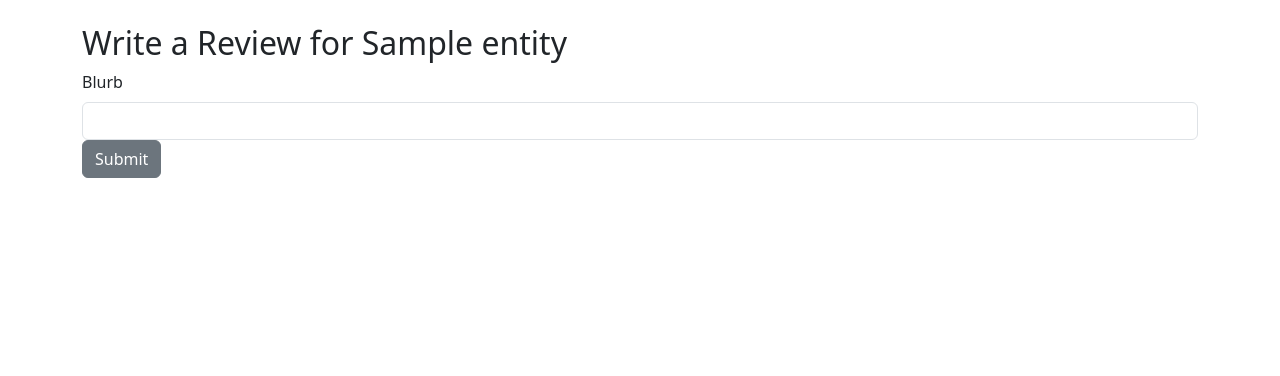
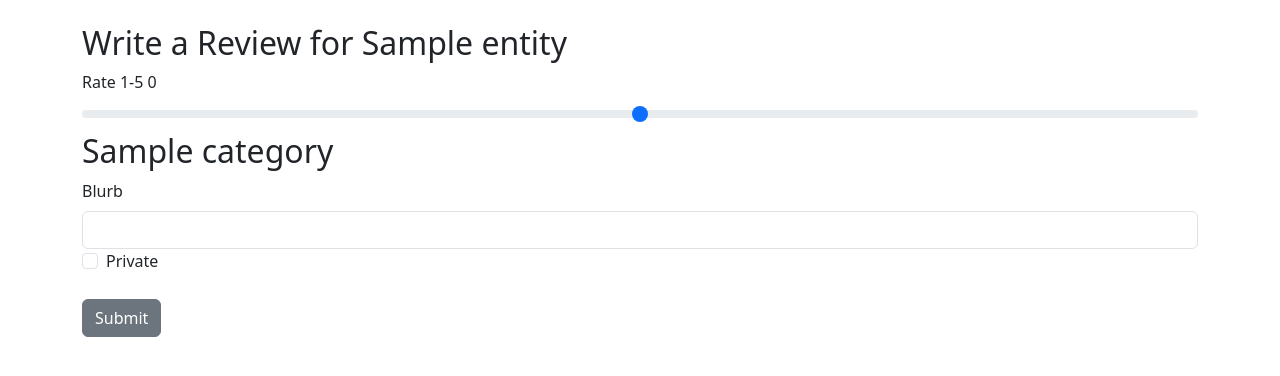
Before and after one commit to rohansachdeva1/TheReview, a Django app: template thereview/reviews/templates/reviews/write_review.html in a window 1280 px wide. Shown: the part 50-426 px from the top of the page. Run offline with Django 4.2, Linux system fonts and the light colour scheme; the template is opened without the code that fills it: most values are stand-ins (such as "Sample title", 1, 10 or a date in 2020).

Commit message:
got final rating, blurb and privacy toggle done for reviews

```diff
--- a/thereview/content/models.py
+++ b/thereview/content/models.py
@@ -1,5 +1,6 @@
 from django.db import models
 from django.contrib.auth.models import User
+from django.db.models.signals import pre_save
 
 # Create your models here.
 class Medium(models.Model):
@@ -92,8 +93,8 @@ class Actor(models.Model):
         return self.name
 
 class EntityActor(models.Model):
-    entity = models.ForeignKey(Entity, on_delete=models.CASCADE)
-    actor = models.ForeignKey(Actor, on_delete=models.CASCADE)
+    entity = models.ForeignKey(Entity, on_delete=models.DO_NOTHING)
+    actor = models.ForeignKey(Actor, on_delete=models.DO_NOTHING)
     as_character = models.CharField(max_length=500, null=True, blank=True)
 
     def __str__(self):
--- a/thereview/reviews/templates/reviews/write_review.html
+++ b/thereview/reviews/templates/reviews/write_review.html
@@ -7,9 +7,30 @@
 <form method="POST" action="{% url 'write_review' entity.id %}" enctype="multipart/form-data">
     {% csrf_token %}
     <div>
+        <label for="score_slider" class="form-label">Rate 1-5</label>
+        <span id="sliderValue">0</span>
+        <input type="range" class="form-range" step="0.1" min="0" max="5" id="final_score" name="final_score">
+    </div>
+    {% if categories %}
+    <div>
+         <!-- loop and print out categories
+         create category tile and feed data in -->
+        {% for category in categories %}
+            <h2>{{ category.name }}</h2>
+        {% endfor %}
+    </div>
+    {% endif %}
+    <div>
         <label for="blurb" class="form-label">Blurb</label>
         <input type="text" name="blurb" class="form-control" id="blurb">
     </div>
+    <div class="form-check">
+        <input class="form-check-input" type="checkbox" value="private" name="make_private" id="make_private">
+        <label class="form-check-label" for="flexCheckDefault">
+          Private
+        </label>
+      </div>
+    </br>
     <button type="submit" class="btn btn-secondary">Submit</button>
   </form>
 
--- a/thereview/thereview/templates/nav_bar.html
+++ b/thereview/thereview/templates/nav_bar.html
@@ -28,7 +28,6 @@
                         {% csrf_token %}
                         <button class="nav-link" type="submit">Log Out</button>
                     </form>
-
                 </li>
             </div>
             {% else %}
```
Also changed, not shown: thereview/reviews/templates/reviews/review_tile.html (+6 -1 lines), thereview/reviews/views.py (+10 -10 lines), thereview/content/migrations/0017_alter_entityactor_actor_alter_entityactor_entity.py (added), thereview/content/views.py (line endings or trailing spaces), thereview/db.sqlite3, thereview/reviews/templates/reviews/category_tile.html (added).
